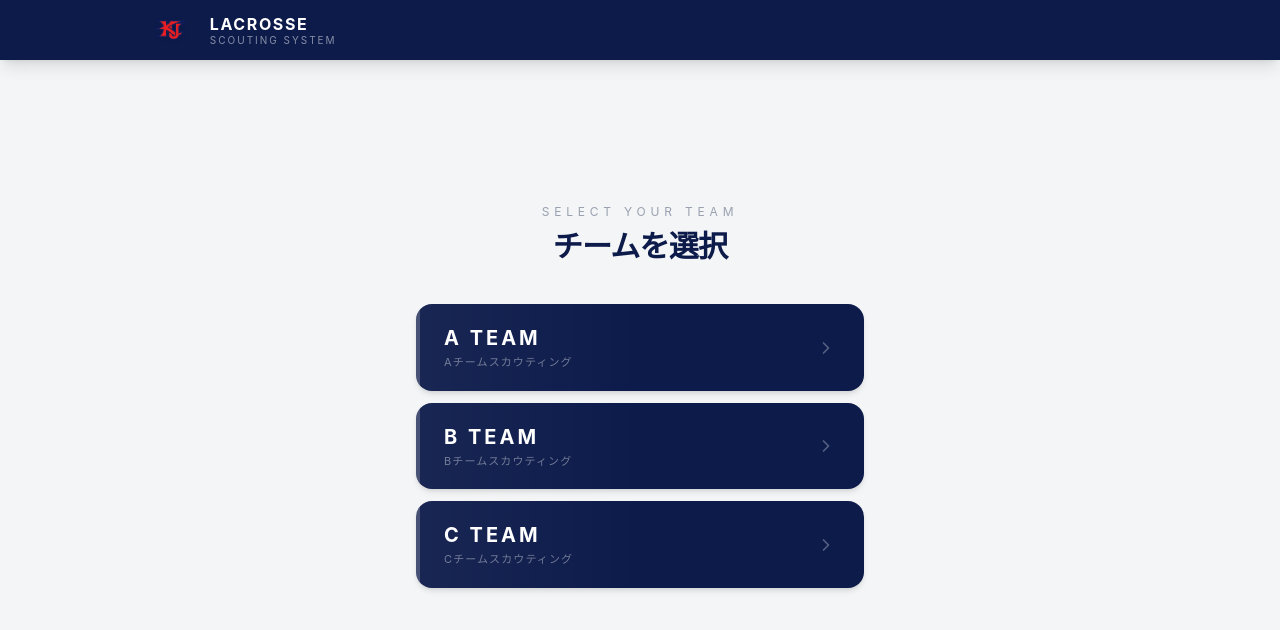
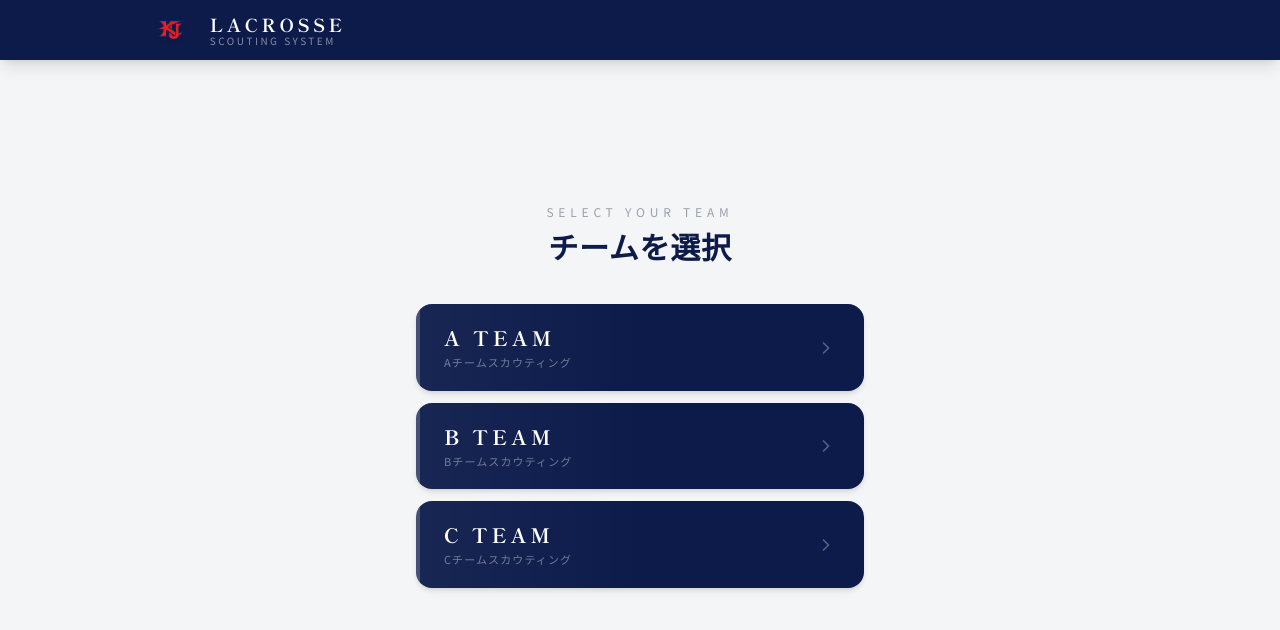
Before and after one commit to takutaro518-hash/lacrosse-scouting, a Next.js app: page / in a window 1280 px wide. Shown: the top 630 px of the page. Built offline with nearby package versions, Linux system fonts and the light colour scheme.

Commit message:
add Shippori Mincho font for premium headings

```diff
--- a/src/app/globals.css
+++ b/src/app/globals.css
@@ -5,9 +5,17 @@
   --foreground: #1a1a2e;
 }
 
+@theme inline {
+  --font-mincho: var(--font-mincho);
+}
+
 body {
   background: var(--background);
   color: var(--foreground);
-  font-family: 'Hiragino Sans', 'Hiragino Kaku Gothic ProN', 'Noto Sans JP', -apple-system, BlinkMacSystemFont, sans-serif;
+  font-family: var(--font-sans-jp), 'Hiragino Sans', 'Noto Sans JP', -apple-system, BlinkMacSystemFont, sans-serif;
   -webkit-font-smoothing: antialiased;
 }
+
+.font-mincho {
+  font-family: var(--font-mincho), 'Hiragino Mincho ProN', 'Yu Mincho', serif;
+}
--- a/src/app/groups/[group]/page.tsx
+++ b/src/app/groups/[group]/page.tsx
@@ -67,7 +67,7 @@ export default function GroupPage() {
       <div className="flex items-center justify-between mb-6">
         <div>
           <p className="text-[10px] tracking-[0.3em] text-gray-400 uppercase mb-1">Scouting</p>
-          <h1 className="text-2xl font-bold tracking-tight" style={{ color: '#0d1b4b' }}>{label}　相手チーム一覧</h1>
+          <h1 className="font-mincho text-2xl font-bold tracking-wide" style={{ color: '#0d1b4b' }}>{label}　相手チーム一覧</h1>
         </div>
         <button
           onClick={() => setShowForm(!showForm)}
--- a/src/app/layout.tsx
+++ b/src/app/layout.tsx
@@ -1,5 +1,20 @@
 import type { Metadata } from 'next'
+import { Shippori_Mincho, Noto_Sans_JP } from 'next/font/google'
 import './globals.css'
+
+const mincho = Shippori_Mincho({
+  weight: ['500', '600', '700', '800'],
+  subsets: ['latin'],
+  variable: '--font-mincho',
+  display: 'swap',
+})
+
+const sans = Noto_Sans_JP({
+  weight: ['400', '500', '700'],
+  subsets: ['latin'],
+  variable: '--font-sans-jp',
+  display: 'swap',
+})
 
 export const metadata: Metadata = {
   title: 'KU Lacrosse Scouting',
@@ -8,15 +23,15 @@ export const metadata: Metadata = {
 
 export default function RootLayout({ children }: { children: React.ReactNode }) {
   return (
-    <html lang="ja">
+    <html lang="ja" className={`${mincho.variable} ${sans.variable}`}>
       <body className="min-h-screen" style={{ background: '#f4f5f7' }}>
         <header style={{ background: '#0d1b4b' }} className="shadow-lg">
           <div className="max-w-5xl mx-auto px-4 py-3 flex items-center justify-between">
             <a href="/" className="flex items-center gap-3">
               <img src="/ku-logo.png" alt="KU" className="h-9 w-auto drop-shadow" />
               <div>
-                <div className="text-white font-bold text-base tracking-widest leading-tight">LACROSSE</div>
-                <div className="text-white/50 text-[10px] tracking-[0.2em] uppercase leading-tight">Scouting System</div>
+                <div className="font-mincho text-white font-bold text-lg tracking-[0.2em] leading-tight">LACROSSE</div>
+                <div className="text-white/50 text-[10px] tracking-[0.25em] uppercase leading-tight">Scouting System</div>
               </div>
             </a>
           </div>
--- a/src/app/page.tsx
+++ b/src/app/page.tsx
@@ -13,7 +13,7 @@ export default function HomePage() {
     <div className="min-h-[78vh] flex flex-col justify-center">
       <div className="mb-10 text-center">
         <p className="text-xs tracking-[0.4em] text-gray-400 uppercase mb-2">Select Your Team</p>
-        <h1 className="text-3xl font-bold tracking-tight" style={{ color: '#0d1b4b' }}>チームを選択</h1>
+        <h1 className="font-mincho text-3xl font-bold tracking-wide" style={{ color: '#0d1b4b' }}>チームを選択</h1>
       </div>
 
       <div className="flex flex-col gap-3 max-w-md mx-auto w-full">
@@ -28,7 +28,7 @@ export default function HomePage() {
             <div className="absolute left-0 top-0 bottom-0 w-1 bg-white/20 rounded-l-full" />
             <div className="relative flex items-center justify-between px-7 py-5">
               <div>
-                <div className="text-xl font-bold tracking-[0.15em] text-white">{group.label}</div>
+                <div className="font-mincho text-xl font-bold tracking-[0.2em] text-white">{group.label}</div>
                 <div className="text-[11px] text-white/40 tracking-widest mt-0.5">{group.sub}</div>
               </div>
               <ChevronRight size={20} className="text-white/30 group-hover:text-white/70 group-hover:translate-x-1 transition-all duration-200" />
--- a/src/app/teams/[id]/page.tsx
+++ b/src/app/teams/[id]/page.tsx
@@ -183,7 +183,7 @@ export default function TeamPage() {
       </Link>
 
       <div className="mb-6">
-        <h1 className="text-2xl font-bold text-gray-800">{team.name}</h1>
+        <h1 className="font-mincho text-2xl font-bold tracking-wide" style={{ color: '#0d1b4b' }}>{team.name}</h1>
         {team.prefecture && <p className="text-sm text-gray-500">{team.prefecture}</p>}
       </div>
 
@@ -192,7 +192,7 @@ export default function TeamPage() {
         <div className="flex items-center justify-between mb-5">
           <div className="flex items-center gap-2">
             <Shield size={18} className="text-blue-600" />
-            <h2 className="font-bold text-gray-700 text-lg">チームスカウティング</h2>
+            <h2 className="font-mincho font-bold text-gray-700 text-lg tracking-wide">チームスカウティング</h2>
           </div>
           {teamNotes.length > 0 && (
             <button onClick={generateSummary} disabled={summarizing}
@@ -371,7 +371,7 @@ export default function TeamPage() {
 
       {/* 選手一覧 */}
       <div className="flex items-center justify-between mb-4">
-        <h2 className="font-bold text-gray-700 text-lg">選手一覧</h2>
+        <h2 className="font-mincho font-bold text-gray-700 text-lg tracking-wide">選手一覧</h2>
         <button onClick={() => setShowPlayerForm(!showPlayerForm)}
           className="flex items-center gap-2 bg-blue-600 text-white px-4 py-2 rounded-lg hover:bg-blue-700 transition">
           <Plus size={18} />選手を追加
```
